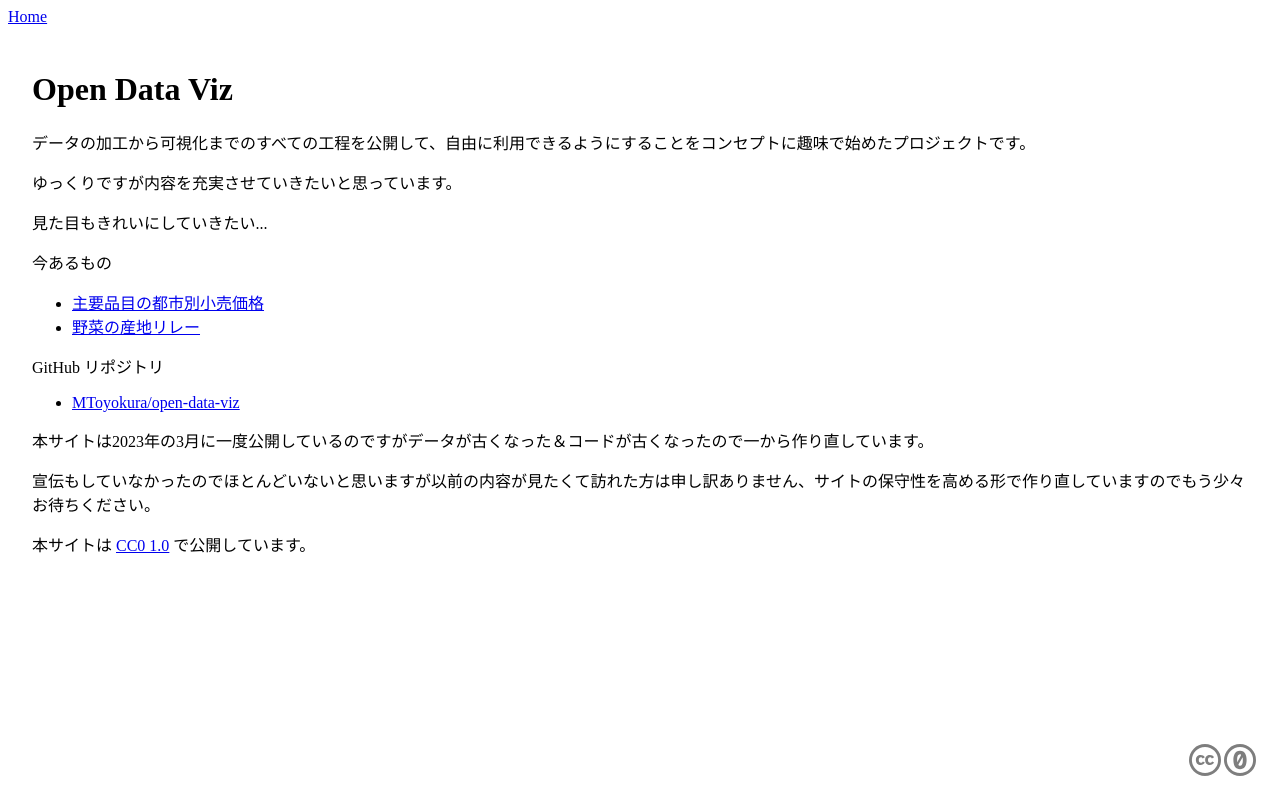
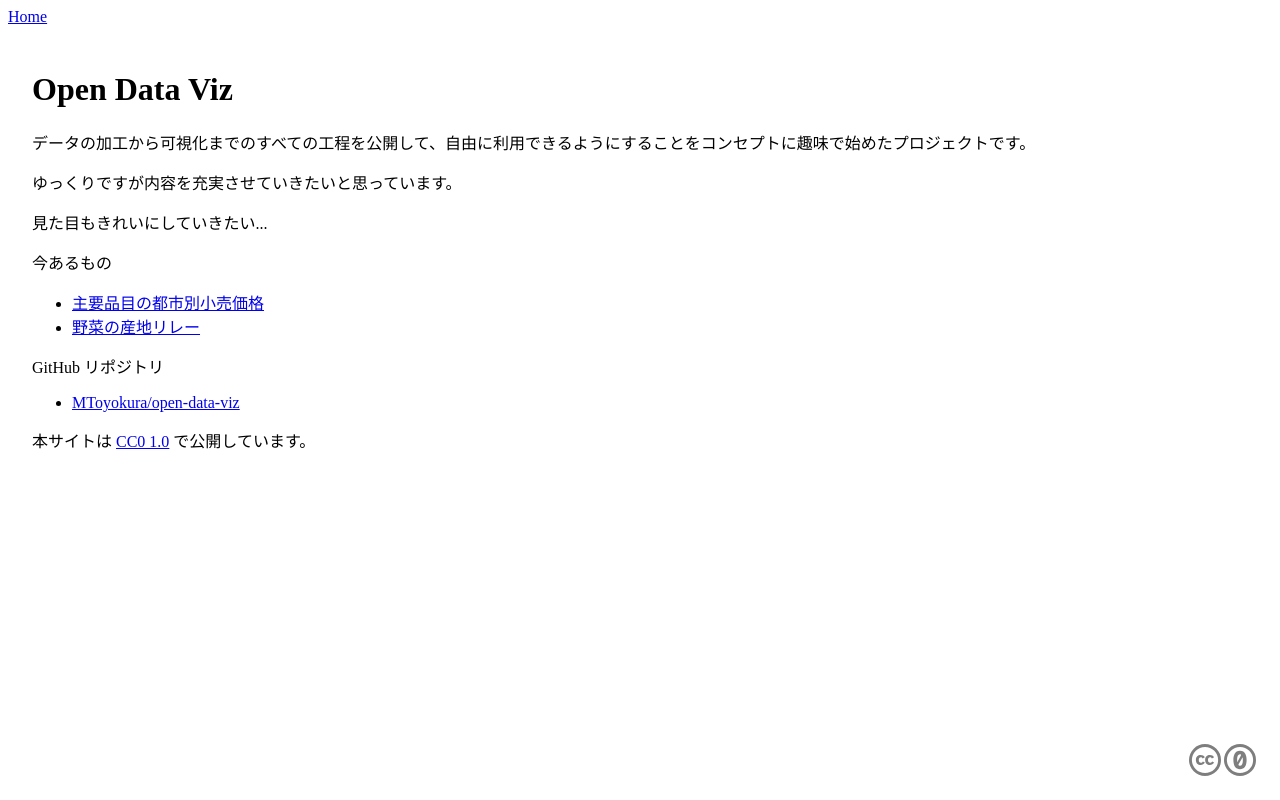
Before and after one commit to MToyokura/open-data-viz, a SvelteKit app in the folder frontend/: page / in a window 1280 px wide. Built offline with nearby package versions, Linux system fonts and the light colour scheme; no server answers.

Commit message:
Remove outdated site redevelopment notice

```diff
--- a/frontend/src/routes/+page.svelte
+++ b/frontend/src/routes/+page.svelte
@@ -36,12 +36,6 @@
       </ul>
     </div>
     <p>
-      本サイトは2023年の3月に一度公開しているのですがデータが古くなった＆コードが古くなったので一から作り直しています。
-    </p>
-    <p>
-      宣伝もしていなかったのでほとんどいないと思いますが以前の内容が見たくて訪れた方は申し訳ありません、サイトの保守性を高める形で作り直していますのでもう少々お待ちください。
-    </p>
-    <p>
       本サイトは <a
         href="https://creativecommons.org/publicdomain/zero/1.0/deed.ja"
         >CC0 1.0</a
```
